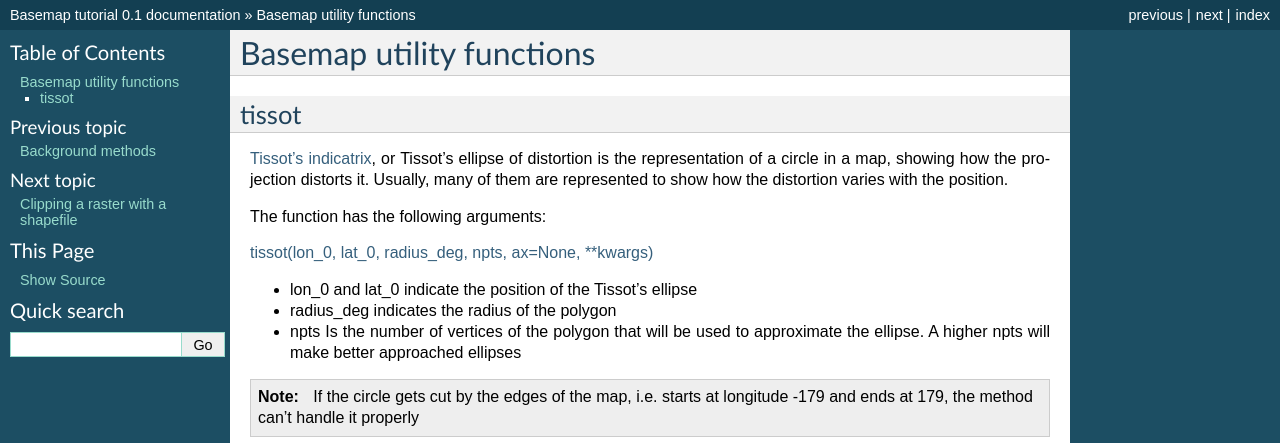
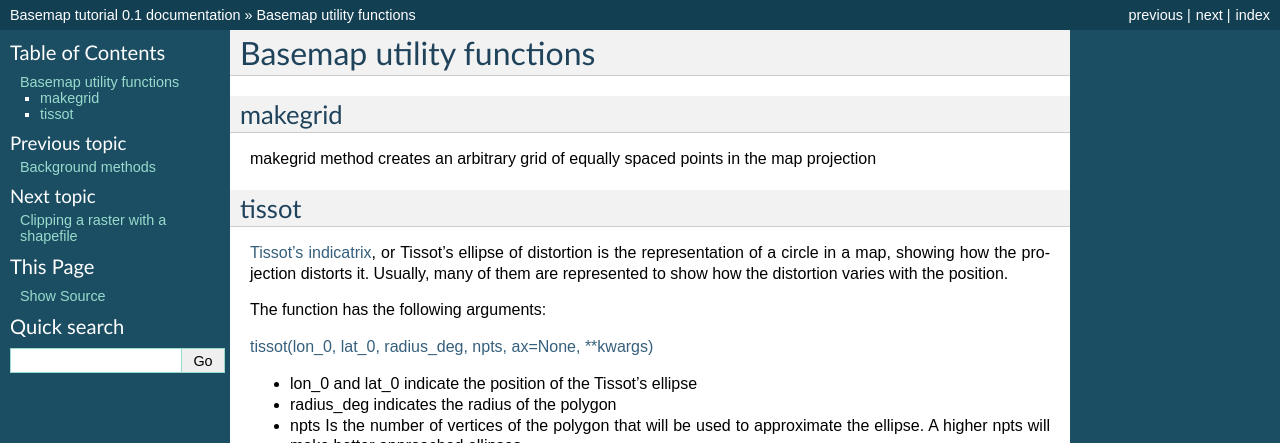
Before and after one commit to rveciana/BasemapTutorial, a Sphinx documentation site: the page built from docs/utilities.rst, in a window 1280 px wide and 900 px high, cut to the strip 0-443 px from the top of the window. Built offline with Sphinx 7.4.7, drawn with Linux system fonts in a browser that asks for light colours; formulas are drawn with MathJax 3.

```diff
--- a/docs/todo.txt
+++ b/docs/todo.txt
@@ -1,6 +1,8 @@
 colorbar i explicar tema versions ( <1 no va bé )
 colorbar personalitzada
 
+
+http://matplotlib.org/basemap/users/mapcoords.html
 WRF o GRIB
 
 GDAL
--- a/docs/utilities.rst
+++ b/docs/utilities.rst
@@ -1,5 +1,12 @@
 Basemap utility functions
 =========================
+
+.. _makegrid:
+
+makegrid
+--------
+
+makegrid method creates an arbitrary grid of equally spaced points in the map projection
 
 tissot
 ------
```
Also changed, not shown: other parts of docs/todo.txt (+2 -1 lines), docs/basic_functions.rst (+12 -0 lines), 1 other file.
